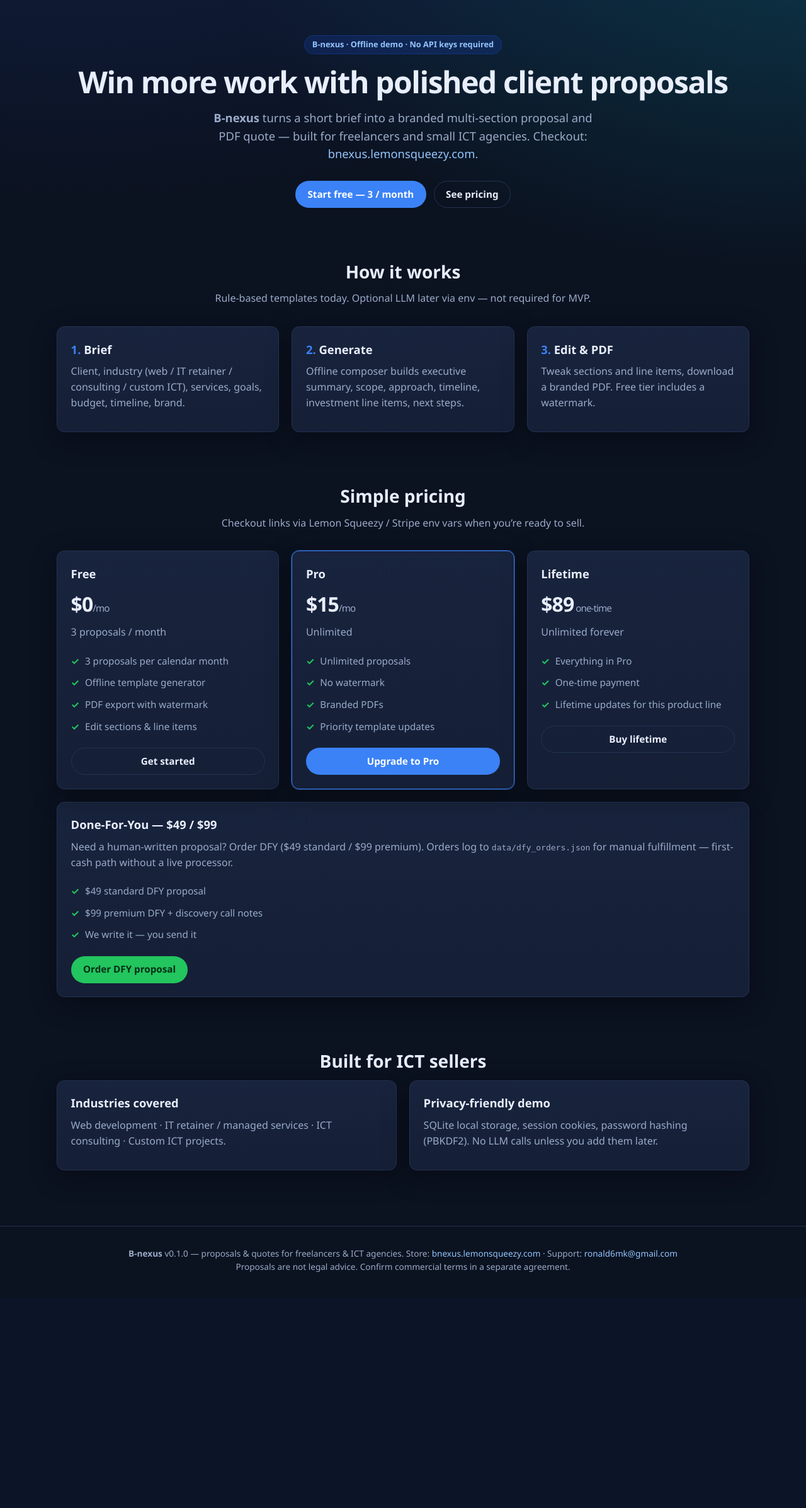
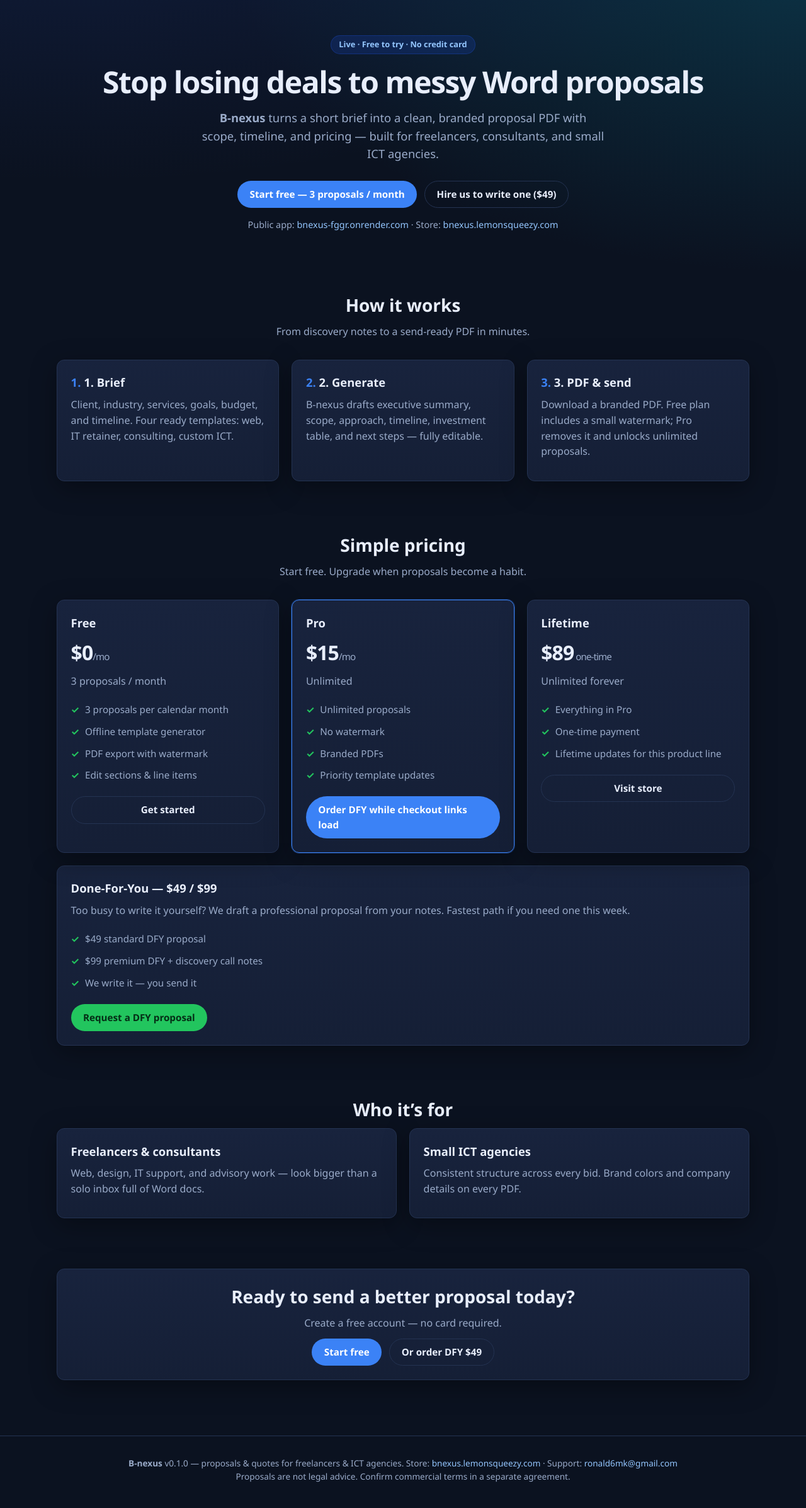
Before and after one commit to ronald6mk/bnexus, a FastAPI app: page / in a window 1280 px wide. Shown: the part 66-2460 px from the top of the page at 63% size. Before the commit the page ends 2086 px from the top, so only its background shows below. Run offline with FastAPI, Linux system fonts and the light colour scheme.

Commit message:
Polish B-nexus: marketing copy, DFY UX, HEAD health, rebrand leftovers

```diff
--- a/app/main.py
+++ b/app/main.py
@@ -135,8 +135,7 @@
 # ---------- Health ----------
 
 
-@app.get("/api/health")
-def api_health() -> dict[str, Any]:
+def _health_payload() -> dict[str, Any]:
     secret_set = bool(
         _env_any("PROPOSALFORGE_SECRET", "PROPOSALFORGESECRET", "BNEXUS_SECRET")
     )
@@ -156,11 +155,18 @@
     }
 
 
+@app.api_route("/api/health", methods=["GET", "HEAD"])
+def api_health() -> JSONResponse:
+    return JSONResponse(_health_payload())
+
+
 # ---------- Public pages ----------
 
 
-@app.get("/", response_class=HTMLResponse)
+@app.api_route("/", methods=["GET", "HEAD"], response_class=HTMLResponse)
 def landing(request: Request) -> HTMLResponse:
+    if request.method == "HEAD":
+        return HTMLResponse("", status_code=200)
     return templates.TemplateResponse(
         "landing.html",
         _flash_ctx(request, page="landing"),
@@ -658,6 +664,16 @@
 ):
     package = package if package in ("standard", "premium") else "standard"
     price = 49 if package == "standard" else 99
+    if not name.strip() or "@" not in email or not client_context.strip():
+        return templates.TemplateResponse(
+            "dfy.html",
+            _flash_ctx(
+                request,
+                success=None,
+                error="Please fill name, a valid email, and the client / project context.",
+            ),
+            status_code=400,
+        )
     order = {
         "id": datetime.now(timezone.utc).strftime("%Y%m%d%H%M%S"),
         "name": name.strip(),
@@ -668,7 +684,7 @@
         "client_context": client_context.strip(),
         "notes": notes.strip(),
         "status": "new",
-        "payment_note": "Manual — confirm payment offline / Lemon Squeezy link when configured",
+        "payment_note": "Confirm via Lemon Squeezy or mobile money / bank transfer",
         "created_at": datetime.now(timezone.utc).isoformat(),
     }
     DATA_DIR.mkdir(parents=True, exist_ok=True)
@@ -681,14 +697,20 @@
     orders.append(order)
     DFY_ORDERS_PATH.write_text(json.dumps(orders, indent=2), encoding="utf-8")
     track("dfy", package=package, price_usd=price)
+    pay = payment_links().get("dfy") or "/dfy"
+    pay_hint = (
+        f' <a href="{pay}">Complete payment here</a>.'
+        if pay and pay != "/dfy" and pay != "#pricing"
+        else " We will email you a payment link or Mobile Money instructions."
+    )
     return templates.TemplateResponse(
         "dfy.html",
         _flash_ctx(
             request,
             success=(
-                f"DFY order logged (#{order['id']}, ${price} {package}). "
-                f"We'll follow up at {order['email']}. "
-                "Payment: use the configured PAYMENT_LINK_DFY or settle manually."
+                f"Thanks {order['name']}! Your Done-For-You order is in "
+                f"(#{order['id']}, ${price} {package}). "
+                f"We will contact {order['email']} within 1 business day.{pay_hint}"
             ),
             error=None,
         ),
--- a/templates/landing.html
+++ b/templates/landing.html
@@ -1,46 +1,50 @@
 {% extends "base.html" %}
-{% block title %}B-nexus — Client proposals in minutes{% endblock %}
+{% block title %}B-nexus — Win more clients with branded proposals{% endblock %}
 {% block content %}
 <section class="hero container">
-  <div class="badge">B-nexus · Offline demo · No API keys required</div>
-  <h1>Win more work with polished client proposals</h1>
+  <div class="badge">Live · Free to try · No credit card</div>
+  <h1>Stop losing deals to messy Word proposals</h1>
   <p class="lead">
-    <strong>B-nexus</strong> turns a short brief into a branded multi-section proposal and PDF quote —
-    built for freelancers and small ICT agencies. Checkout: <a href="https://bnexus.lemonsqueezy.com" target="_blank" rel="noopener">bnexus.lemonsqueezy.com</a>.
+    <strong>B-nexus</strong> turns a short brief into a clean, branded proposal PDF with scope, timeline, and pricing —
+    built for freelancers, consultants, and small ICT agencies.
   </p>
   <div class="hero-cta">
     {% if user %}
       <a class="btn" href="/proposals/new">New proposal</a>
       <a class="btn btn-ghost" href="/dashboard">Dashboard</a>
     {% else %}
-      <a class="btn" href="/signup">Start free — 3 / month</a>
-      <a class="btn btn-ghost" href="/#pricing">See pricing</a>
+      <a class="btn" href="/signup">Start free — 3 proposals / month</a>
+      <a class="btn btn-ghost" href="/dfy">Hire us to write one ($49)</a>
     {% endif %}
   </div>
+  <p class="muted" style="margin-top:1rem;font-size:0.9rem;">
+    Public app: <a href="https://bnexus-fggr.onrender.com">bnexus-fggr.onrender.com</a>
+    · Store: <a href="https://bnexus.lemonsqueezy.com" target="_blank" rel="noopener">bnexus.lemonsqueezy.com</a>
+  </p>
 </section>
 
 <section class="block container" id="features">
   <h2>How it works</h2>
-  <p class="section-sub">Rule-based templates today. Optional LLM later via env — not required for MVP.</p>
+  <p class="section-sub">From discovery notes to a send-ready PDF in minutes.</p>
   <div class="grid grid-3 howto">
     <div class="card">
-      <h3>Brief</h3>
-      <p>Client, industry (web / IT retainer / consulting / custom ICT), services, goals, budget, timeline, brand.</p>
+      <h3>1. Brief</h3>
+      <p>Client, industry, services, goals, budget, and timeline. Four ready templates: web, IT retainer, consulting, custom ICT.</p>
     </div>
     <div class="card">
-      <h3>Generate</h3>
-      <p>Offline composer builds executive summary, scope, approach, timeline, investment line items, next steps.</p>
+      <h3>2. Generate</h3>
+      <p>B-nexus drafts executive summary, scope, approach, timeline, investment table, and next steps — fully editable.</p>
     </div>
     <div class="card">
-      <h3>Edit &amp; PDF</h3>
-      <p>Tweak sections and line items, download a branded PDF. Free tier includes a watermark.</p>
+      <h3>3. PDF &amp; send</h3>
+      <p>Download a branded PDF. Free plan includes a small watermark; Pro removes it and unlocks unlimited proposals.</p>
     </div>
   </div>
 </section>
 
 <section class="block container" id="pricing">
   <h2>Simple pricing</h2>
-  <p class="section-sub">Checkout links via Lemon Squeezy / Stripe env vars when you’re ready to sell.</p>
+  <p class="section-sub">Start free. Upgrade when proposals become a habit.</p>
   <div class="grid grid-3">
     <div class="card">
       <h3>{{ pricing.free.name }}</h3>
@@ -58,7 +62,9 @@
       <ul class="feature-list">
         {% for f in pricing.pro.features %}<li>{{ f }}</li>{% endfor %}
       </ul>
-      <a class="btn btn-block" href="{{ payment_links.pro }}">Upgrade to Pro</a>
+      <a class="btn btn-block" href="{{ payment_links.pro if payment_links.pro not in ('#pricing', '') else '/dfy' }}">
+        {% if payment_links.pro and payment_links.pro not in ('#pricing', '') %}Upgrade to Pro{% else %}Order DFY while checkout links load{% endif %}
+      </a>
     </div>
     <div class="card">
       <h3>{{ pricing.lifetime.name }}</h3>
@@ -67,33 +73,41 @@
       <ul class="feature-list">
         {% for f in pricing.lifetime.features %}<li>{{ f }}</li>{% endfor %}
       </ul>
-      <a class="btn btn-ghost btn-block" href="{{ payment_links.lifetime }}">Buy lifetime</a>
+      <a class="btn btn-ghost btn-block" href="{{ payment_links.lifetime if payment_links.lifetime not in ('#pricing', '') else 'https://bnexus.lemonsqueezy.com' }}">
+        {% if payment_links.lifetime and payment_links.lifetime not in ('#pricing', '') %}Buy lifetime{% else %}Visit store{% endif %}
+      </a>
     </div>
   </div>
   <div class="card" style="margin-top:1.25rem;">
     <h3>Done-For-You — {{ pricing.dfy.price }}</h3>
-    <p class="muted">Need a human-written proposal? Order DFY ($49 standard / $99 premium). Orders log to <code>data/dfy_orders.json</code> for manual fulfillment — first-cash path without a live processor.</p>
+    <p class="muted">Too busy to write it yourself? We draft a professional proposal from your notes. Fastest path if you need one this week.</p>
     <ul class="feature-list">
       {% for f in pricing.dfy.features %}<li>{{ f }}</li>{% endfor %}
     </ul>
-    <a class="btn btn-accent" href="/dfy">Order DFY proposal</a>
-    {% if payment_links.dfy and payment_links.dfy != '/dfy' %}
-      <a class="btn btn-ghost" href="{{ payment_links.dfy }}" style="margin-left:0.5rem;">Pay online</a>
-    {% endif %}
+    <a class="btn btn-accent" href="/dfy">Request a DFY proposal</a>
+  </div>
+</section>
+
+<section class="block container" id="who">
+  <h2>Who it’s for</h2>
+  <div class="grid grid-2">
+    <div class="card">
+      <h3>Freelancers &amp; consultants</h3>
+      <p>Web, design, IT support, and advisory work — look bigger than a solo inbox full of Word docs.</p>
+    </div>
+    <div class="card">
+      <h3>Small ICT agencies</h3>
+      <p>Consistent structure across every bid. Brand colors and company details on every PDF.</p>
+    </div>
   </div>
 </section>
 
 <section class="block container">
-  <h2>Built for ICT sellers</h2>
-  <div class="grid grid-2">
-    <div class="card">
-      <h3>Industries covered</h3>
-      <p>Web development · IT retainer / managed services · ICT consulting · Custom ICT projects.</p>
-    </div>
-    <div class="card">
-      <h3>Privacy-friendly demo</h3>
-      <p>SQLite local storage, session cookies, password hashing (PBKDF2). No LLM calls unless you add them later.</p>
-    </div>
+  <div class="card" style="text-align:center;">
+    <h2 style="margin-top:0;">Ready to send a better proposal today?</h2>
+    <p class="muted">Create a free account — no card required.</p>
+    <a class="btn" href="/signup">Start free</a>
+    <a class="btn btn-ghost" href="/dfy" style="margin-left:0.5rem;">Or order DFY $49</a>
   </div>
 </section>
 {% endblock %}
--- a/templates/new_proposal.html
+++ b/templates/new_proposal.html
@@ -1,5 +1,5 @@
 {% extends "base.html" %}
-{% block title %}New proposal · ProposalForge{% endblock %}
+{% block title %}New proposal · B-nexus{% endblock %}
 {% block content %}
 <section class="section">
   <h1>New proposal</h1>
--- a/templates/proposal_detail.html
+++ b/templates/proposal_detail.html
@@ -1,5 +1,5 @@
 {% extends "base.html" %}
-{% block title %}{{ content.title }} · ProposalForge{% endblock %}
+{% block title %}{{ content.title }} · B-nexus{% endblock %}
 {% block content %}
 <section class="section">
   <div style="display:flex;justify-content:space-between;gap:1rem;flex-wrap:wrap;align-items:center">
--- a/templates/proposal_form.html
+++ b/templates/proposal_form.html
@@ -1,5 +1,5 @@
 {% extends "base.html" %}
-{% block title %}New proposal — ProposalForge{% endblock %}
+{% block title %}New proposal — B-nexus{% endblock %}
 {% block content %}
 <div class="container" style="padding-bottom:2.5rem;">
   <div class="page-header">
--- a/templates/proposal_view.html
+++ b/templates/proposal_view.html
@@ -1,5 +1,5 @@
 {% extends "base.html" %}
-{% block title %}{{ proposal.title }} — ProposalForge{% endblock %}
+{% block title %}{{ proposal.title }} — B-nexus{% endblock %}
 {% block content %}
 <div class="container" style="padding-bottom:2.5rem;">
   <div class="page-header">
--- a/templates/settings.html
+++ b/templates/settings.html
@@ -1,5 +1,5 @@
 {% extends "base.html" %}
-{% block title %}Settings — ProposalForge{% endblock %}
+{% block title %}Settings — B-nexus{% endblock %}
 {% block content %}
 <div class="narrow" style="padding: 2rem 0 3rem;">
   <div class="page-header">
```
Also changed, not shown: templates/dfy.html (+15 -13 lines), templates/error.html (added, +16 -0 lines), 1 other file.
